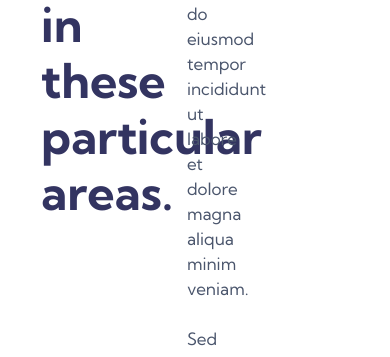
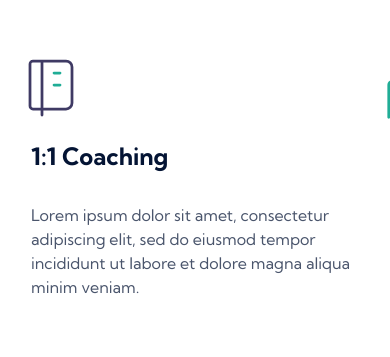
Before and after one commit to Musfiqua-haque/Happy-Coaching, a plain HTML site: page index.html in a window 390 px wide. Shown: the part 1749-2106 px from the top of the page. Drawn offline with Linux system fonts and the light colour scheme.

Commit message:
introduction completed without responsive

```diff
--- a/index.html
+++ b/index.html
@@ -76,11 +76,25 @@
         </div>
     </div>
     <div class="intro_items">
-        <div class="intro_caterogy">
-            <div class="caregory_1"></div>
-            <div class="caregory_2"></div>
-            <div class="caregory_3"></div>
-
+        <div class="intro_category">
+            <div class="category_1">
+                <img src="images/category_1.svg" alt="">
+                <h3>1:1 Coaching</h3>
+                <p>Lorem ipsum dolor sit amet, consectetur adipiscing elit, sed do eiusmod tempor incididunt ut labore et dolore magna aliqua minim veniam.
+                </p>
+            </div>
+            <div class="category_1">
+                <img src="images/category_2.svg" alt="">
+                <h3>consultation</h3>
+                <p>Lorem ipsum dolor sit amet, consectetur adipiscing elit, sed do eiusmod tempor incididunt ut labore et dolore magna aliqua minim veniam.
+                </p>
+            </div>
+            <div class="category_1">
+                <img src="images/category_3.svg" alt="">
+                <h3>Group Coaching Sessions</h3>
+                <p>Lorem ipsum dolor sit amet, consectetur adipiscing elit, sed do eiusmod tempor incididunt ut labore et dolore magna aliqua minim veniam.
+                </p>
+            </div>
         </div>
     </div>
 </section>
@@ -90,7 +104,7 @@
 
         <!-- ----------Blog section Start------------ --->
 
-        <section class="blog container">
+        <section class="blog_section container">
             <div class="blog_heading">
                 <h2>Stay Motivated, read the</h2>
                 <h2>weekly blog articles</h2>
--- a/style.css
+++ b/style.css
@@ -156,20 +156,16 @@ li{
 
     .intro_section{
         margin-top: 6rem;
-        display: flex;
-        flex-direction: row;
-        justify-content: center;
-        width: 100%;
     }
 
     .intro_details{
         display: flex;
         flex-direction: row;
         justify-content: space-around;
-        width: 90%;
+        width: 100%;
     }
     .intro_title{
-        width: 40%;
+        width: 50%;
     }
     .intro_desc{
         width: 50%;
@@ -184,13 +180,26 @@ li{
         padding-right: 10rem;
     }
 
-
+    .intro_category{
+        display: flex;
+        padding-top: 3rem;
+    }
+    .category_1 h3{
+        font-size: 24px;
+        padding: 1rem;
+        color: var(--dark_gray);
+    }
+    .category_1 p{
+        padding: 1rem;
+        padding-right: .5rem;
+    }
 
     /* hero end */
 
 
     /* blog start */
-    .blog{
+    .blog_section{
+        margin-top: 5rem;
         width: 100%;
         height: 800px;
         text-align: center;
```
Also changed, not shown: images/category_1.svg (added), images/category_2.svg (added), images/category_3.svg (added).
